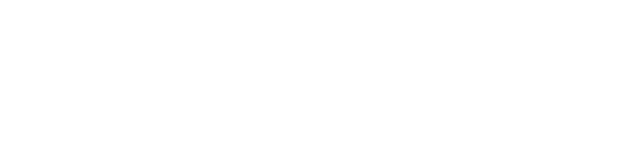
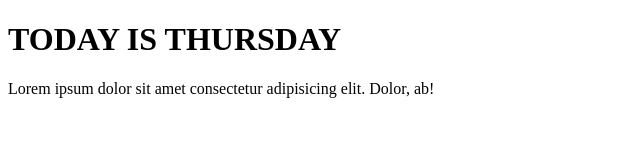
Before and after one commit to CallmeLenora/Lenora, a plain HTML site: page index.html in a window 1280 px wide. Shown: the whole page, without its empty margins (0-640 px from the left). Drawn offline with Linux system fonts and the light colour scheme.

Commit message:
Second commit

```diff
--- a/index.html
+++ b/index.html
@@ -7,5 +7,7 @@
 </head>
 <body>
 
-</body>
+    <h1>TODAY IS THURSDAY</h1>
+    <P>Lorem ipsum dolor sit amet consectetur adipisicing elit. Dolor, ab!</P>
+
 </html>
```
